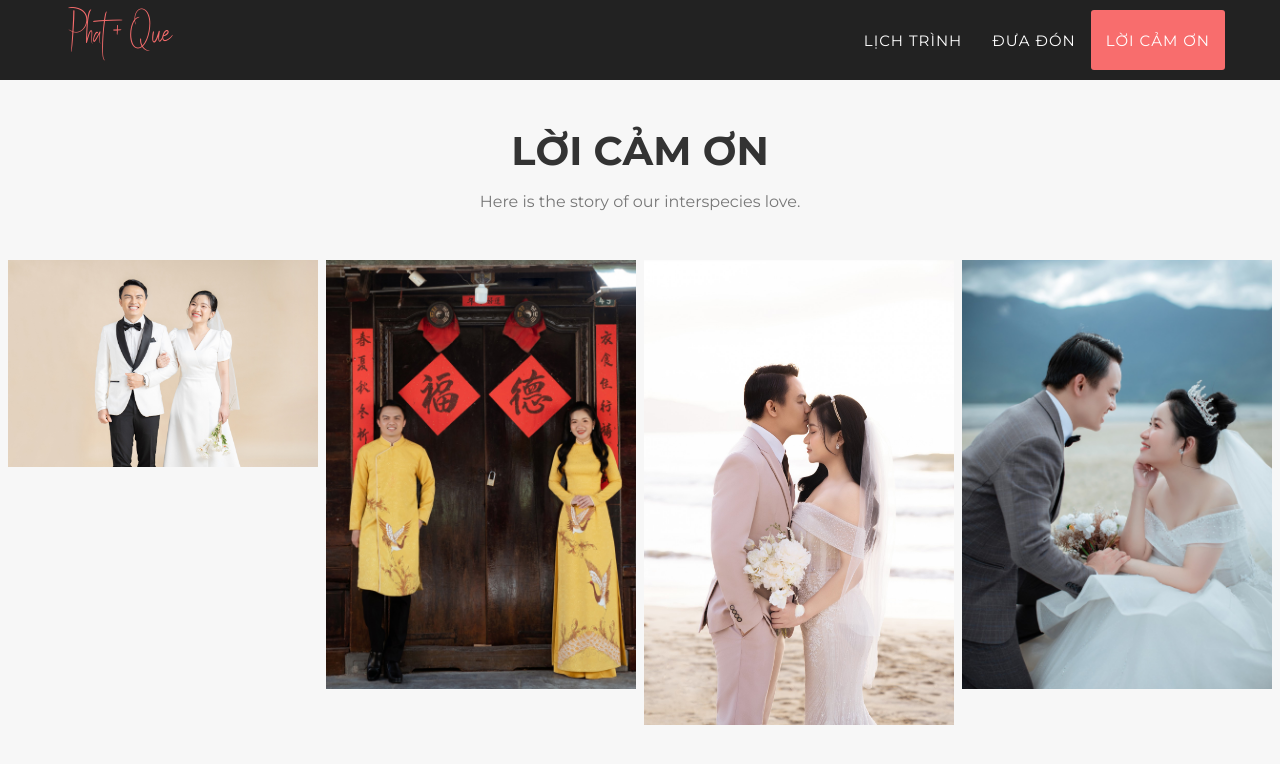
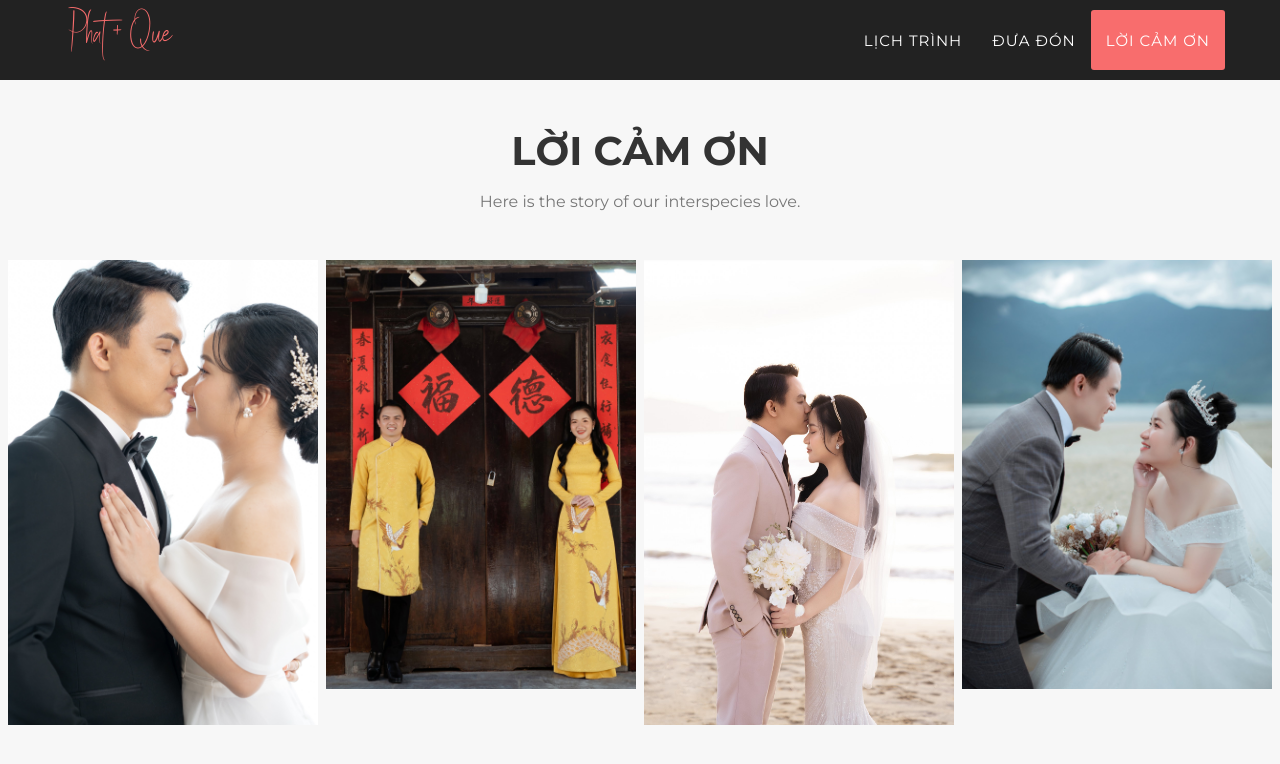
Before and after one commit to phatque/phatque, a Jekyll site: the page built from index.html, in a window 1280 px wide and 900 px high, scrolled down 2521 px. Shown: the top 764 px of the window. Built offline with Jekyll 4.4.1, drawn with Linux system fonts in a browser that asks for light colours; some web fonts are replaced.

Commit message:
Update our_story.html

```diff
--- a/_includes/en_data/our_story.html
+++ b/_includes/en_data/our_story.html
@@ -52,7 +52,7 @@
         </div>
         <div class="rowstory">
             <div class="columnstory">
-            	<img src="/img/story/36ED7FB5-1076-4E80-8D90-C173C60EB2E3.jpeg">
+            	<img src="/img/backgrounds/DSC028451.jpg">
             </div>
             <div class="columnstory">
                 <img src="/img/backgrounds/Hinh nho (3).jpg">
```
